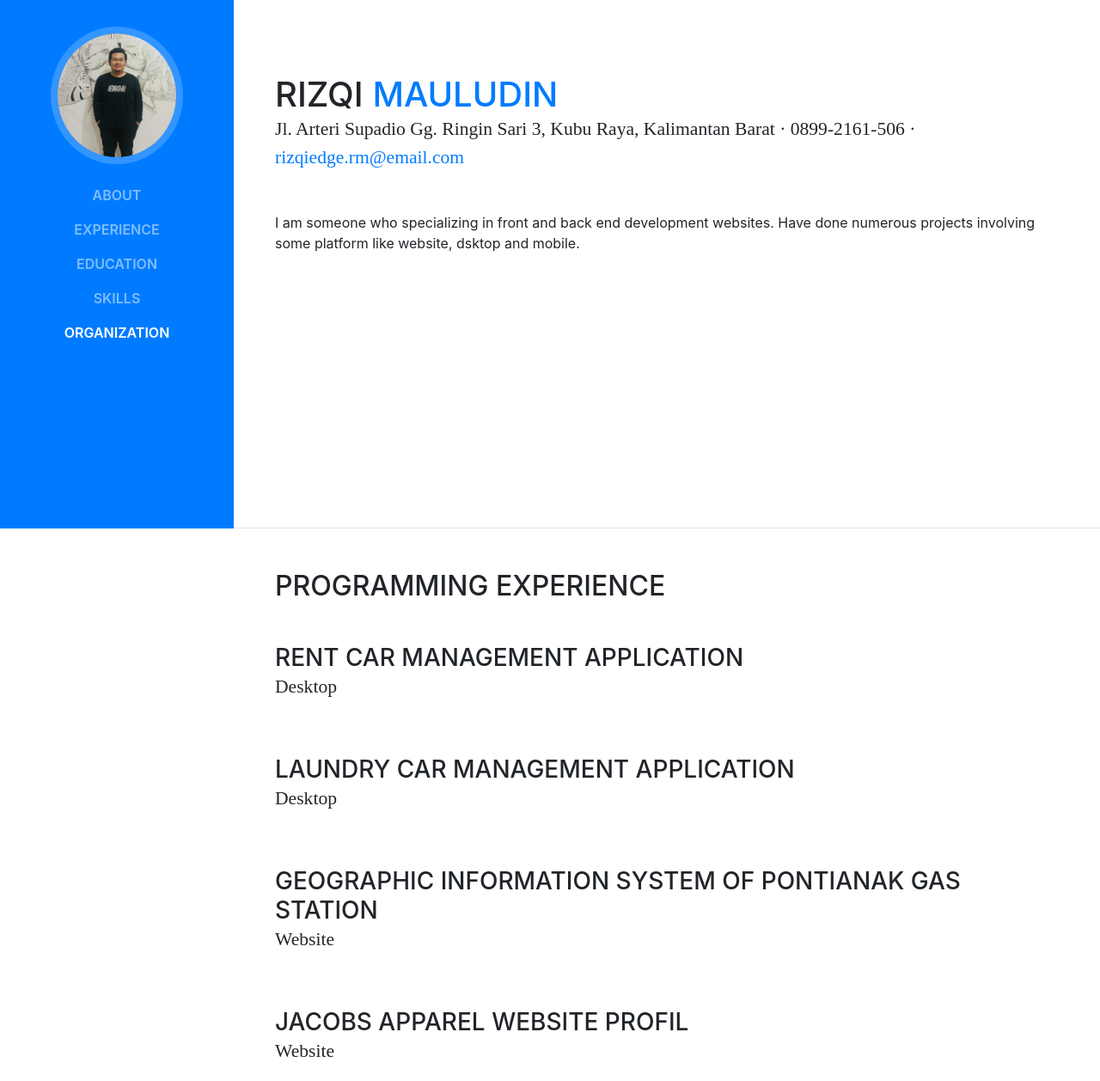
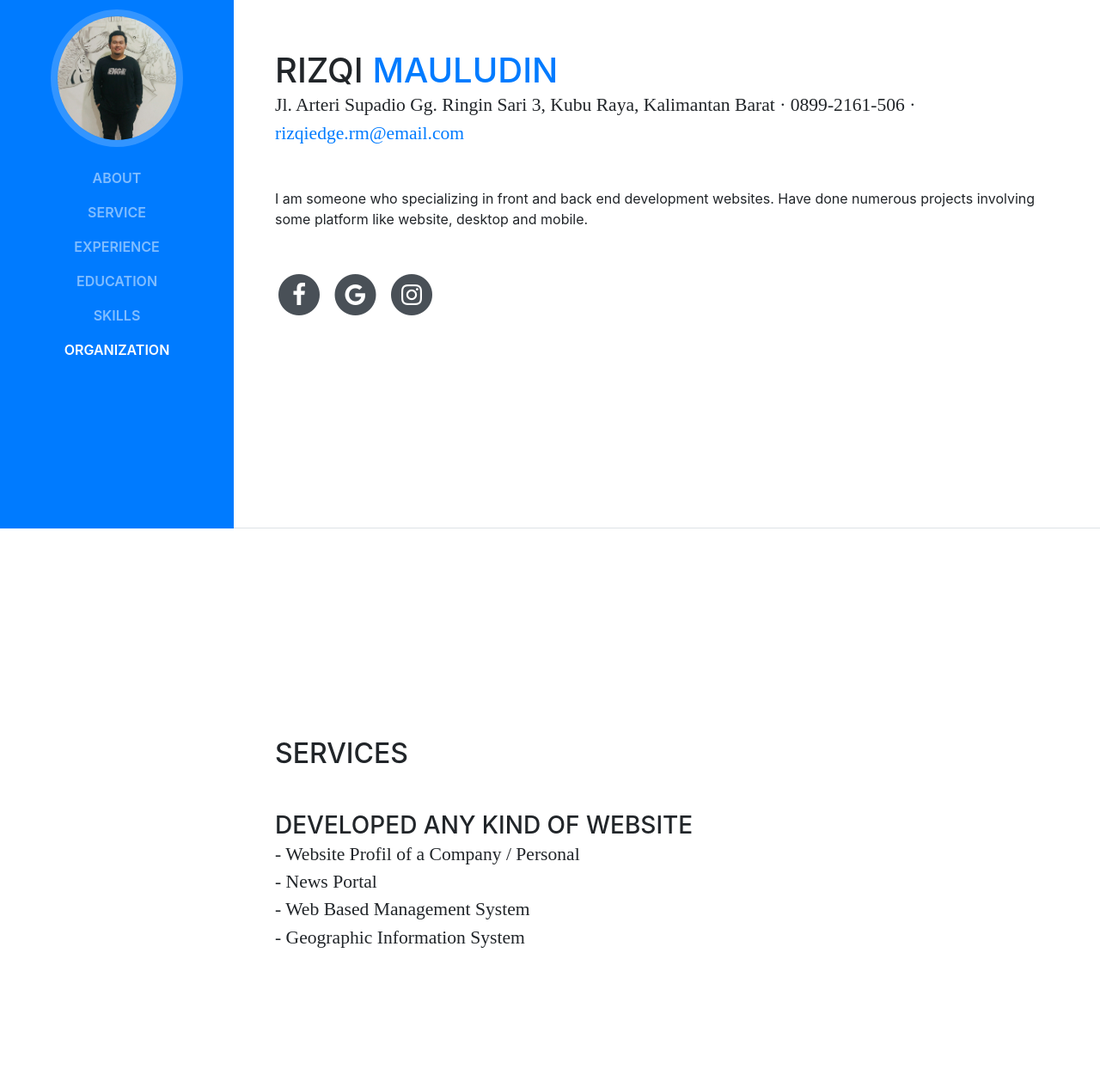
Before and after one commit to rizqimauludin/rizqimauludin.github.io, a website with bundled scripts: page index.html in a window 1280 px wide. Shown: the part 185-1443 px from the top of the page at 86% size. Built offline with nearby package versions, Linux system fonts and the light colour scheme; a web font is replaced by a local one.

Commit message:
Update index.html

```diff
--- a/index.html
+++ b/index.html
@@ -42,6 +42,9 @@
             <a class="nav-link js-scroll-trigger" href="#about">About</a>
           </li>
           <li class="nav-item">
+            <a class="nav-link js-scroll-trigger" href="#service">Service</a>
+          </li>
+          <li class="nav-item">
             <a class="nav-link js-scroll-trigger" href="#experience">Experience</a>
           </li>
           <li class="nav-item">
@@ -67,7 +70,52 @@
           <div class="subheading mb-5">Jl. Arteri Supadio Gg. Ringin Sari 3, Kubu Raya, Kalimantan Barat · 0899-2161-506 ·
             <a href="rizqiedge.rm@email.com">rizqiedge.rm@email.com</a>
           </div>
-          <p class="mb-5">I am someone who specializing in front and back end development websites. Have done numerous projects involving some platform like website, dsktop and mobile.</p>
+          <p class="mb-5">I am someone who specializing in front and back end development websites. Have done numerous projects involving some platform like website, desktop and mobile.</p>
+          <ul class="list-inline list-social-icons mb-0">
+            <li class="list-inline-item">
+              <a href="https://www.facebook.com/rizzqi.mauludin">
+                <span class="fa-stack fa-lg">
+                  <i class="fa fa-circle fa-stack-2x"></i>
+                  <i class="fa fa-facebook fa-stack-1x fa-inverse"></i>
+                </span>
+              </a>
+            </li>
+            <li class="list-inline-item">
+              <a href="https://plus.google.com/u/0/106858372445502764305">
+                <span class="fa-stack fa-lg">
+                  <i class="fa fa-circle fa-stack-2x"></i>
+                  <i class="fa fa-google fa-stack-1x fa-inverse"></i>
+                </span>
+              </a>
+            </li>
+            <li class="list-inline-item">
+              <a href="https://www.instagram.com/rizqimauludin/">
+                <span class="fa-stack fa-lg">
+                  <i class="fa fa-circle fa-stack-2x"></i>
+                  <i class="fa fa-instagram fa-stack-1x fa-inverse"></i>
+                </span>
+              </a>
+            </li>
+          </ul>
+        </div>
+      </section>
+
+      <section class="resume-section p-3 p-lg-5 d-flex flex-column" id="service">
+        <div class="my-auto">
+          <h2 class="mb-5">Services</h2>
+
+          <div class="resume-item d-flex flex-column flex-md-row mb-5">
+            <div class="resume-content mr-auto">
+              <h3 class="mb-0">Developed Any Kind Of Website</h3>
+              <div class="subheading mb-3">
+              - Website Profil of a Company / Personal <br>
+              - News Portal <br>
+              - Web Based Management System <br>
+              - Geographic Information System <br>
+              </div>
+            </div>
+          </div>
+
         </div>
       </section>
 
```
